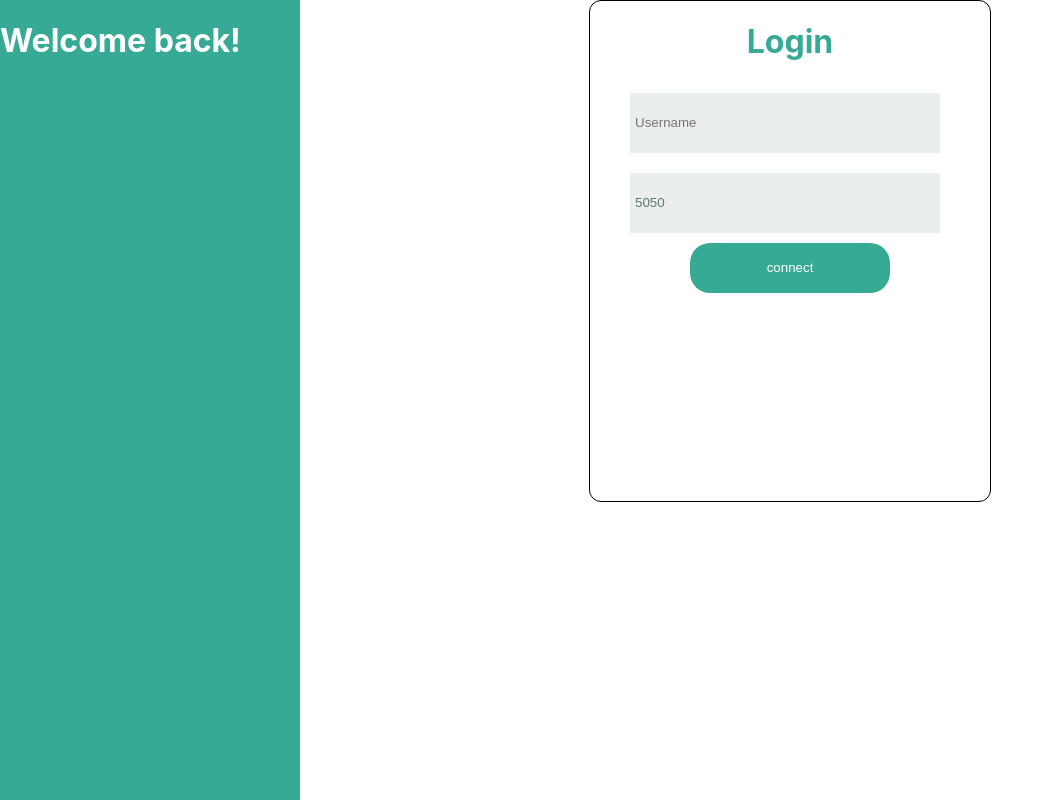
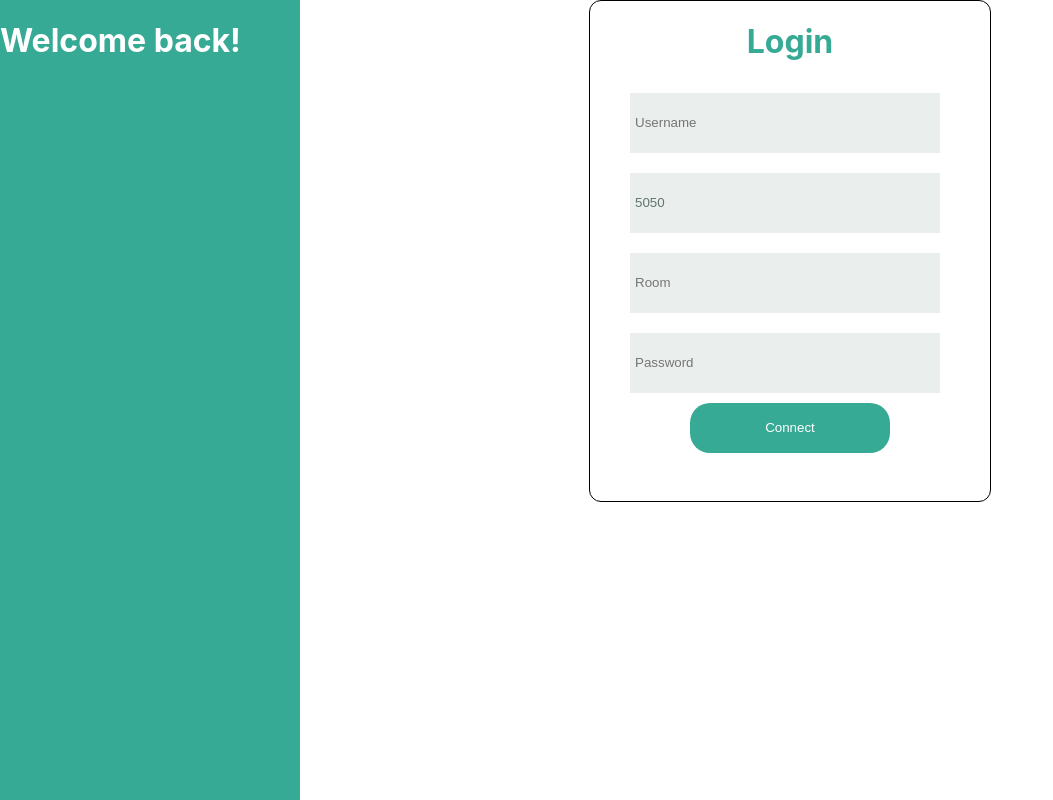
Before and after one commit to noamdelmar/chat-ui, a React (Create React App) app: page / in a window 1280 px wide. Shown: the whole page, without its empty margins (0-1053 px from the left). Built offline with nearby package versions, Linux system fonts and the light colour scheme.

Commit message:
working day 2

```diff
--- a/src/pages/ChatApp/ChatApp.jsx
+++ b/src/pages/ChatApp/ChatApp.jsx
@@ -1,20 +1,21 @@
-// src/Chat.js
 import React, { useState, useEffect } from 'react';
 import './styles.css';
 import { useLocation } from 'react-router-dom';
 import SideChats from '../../components/SideChats/SideChats';
+
 const Chat = () => {
   const [message, setMessage] = useState('');
   const [chatLog, setChatLog] = useState([]);
   const [socket, setSocket] = useState(null);
+  const [connectedUsers, setConnectedUsers] = useState([]);
   const location = useLocation();
-  const { username, port } = location.state;
+  const { username, port, room, password } = location.state;
 
-  const PORT = 8080
+  const PORT = 8080;
 
   useEffect(() => {
     // Initialize WebSocket connection
-  const ws = new WebSocket(`ws://localhost:${PORT}`);
+    const ws = new WebSocket(`ws://localhost:${PORT}?room=${room}&password=${password}`);
 
     ws.onopen = () => {
       console.log('Connected to chat server');
@@ -44,7 +45,10 @@ ws.onmessage = (event) => {
         const data = JSON.parse(jsonDataString);
 
         if (data.type === 'message') {
-      setChatLog((prevChatLog) => [...prevChatLog, {username: data.username, message: data.message}]);
+          setChatLog((prevChatLog) => [...prevChatLog, { username: data.username, message: data.message }]);
+        }
+        if (data.type === 'userlist') {
+          setConnectedUsers(data.users);
         }
         // Add handling for other message types if needed
       } catch (error) {
@@ -58,7 +62,7 @@ ws.onmessage = (event) => {
         ws.close();
       }
     };
-}, []);
+  }, [username, room, password]);
 
   const handleMessageChange = (event) => {
     setMessage(event.target.value);
@@ -73,28 +77,28 @@ ws.onmessage = (event) => {
         message,
       };
       socket.send(JSON.stringify(data));
-      setChatLog((prevChatLog) => [...prevChatLog, {username: username, message: message}]);
+      setChatLog((prevChatLog) => [...prevChatLog, { username, message }]);
       setMessage('');
     }
   };
 
   return (
-    <div style={{display: 'flex'}}>
-      <SideChats />
+    <div style={{ display: 'flex' }}>
+      <SideChats connectedUsers={connectedUsers} />
       <div className="chat-container">
         <div className="chat-log">
           {chatLog.map((chat, index) => (
-            <div key={index} className="chat-message" style={{alignSelf: username === chat.username ? 'self-end' : undefined}}>
+            <div
+              key={index}
+              className="chat-message"
+              style={{ alignSelf: username === chat.username ? 'self-end' : undefined }}
+            >
               {chat.username}: {chat.message}
             </div>
           ))}
         </div>
         <div className="input-container">
-          <input
-            type="text"
-            placeholder="Enter your username"
-            value={username}
-          />
+          <input type="text" placeholder="Enter your username" value={username} />
           <input
             type="text"
             placeholder="Type your message..."
--- a/src/pages/Login/Login.jsx
+++ b/src/pages/Login/Login.jsx
@@ -1,14 +1,23 @@
-import React, {useEffect, useState} from 'react';
+import React, { useState } from 'react';
 import './styles.css';
 import BasicInput from '../../components/BasicInput/BasicInput';
-import {useNavigate} from 'react-router-dom';
+import { useNavigate } from 'react-router-dom';
 
 const Login = () => {
   const [username, setUsername] = useState('');
-    const [port, setPort] = useState('');
+  const [port, setPort] = useState(5050);
+  const [room, setRoom] = useState('');
+  const [password, setPassword] = useState('');
   const navigate = useNavigate();
 
-    return(
+  const handleConnect = () => {
+    // Navigate to the chat page with the provided information
+    navigate('/chat', {
+      state: { username, port, room, password },
+    });
+  };
+
+  return (
     <div className='container'>
       <div className='login-side'>
         <h1>Welcome back!</h1>
@@ -16,11 +25,15 @@ const Login = () => {
       <div className='login-container'>
         <h1 className='login-title'>Login</h1>
         <BasicInput name='Username' setValue={setUsername} />
-                <BasicInput name='Port' value={5050} setValue={setPort} />
-                <button className='login-button' disabled = {!username} onClick={() => navigate('/chat', { state: { username, port } })}>connect</button>
+        <BasicInput name='Port' value={port} setValue={setPort} />
+        <BasicInput name='Room' setValue={setRoom} />
+        <BasicInput name='Password' type='password' setValue={setPassword} />
+        <button className='login-button' disabled={!username || !room} onClick={handleConnect}>
+          Connect
+        </button>
       </div>
     </div>
-    )
-}
+  );
+};
 
 export default Login;
```
Lines whose indentation alone changed are shown as unchanged.
